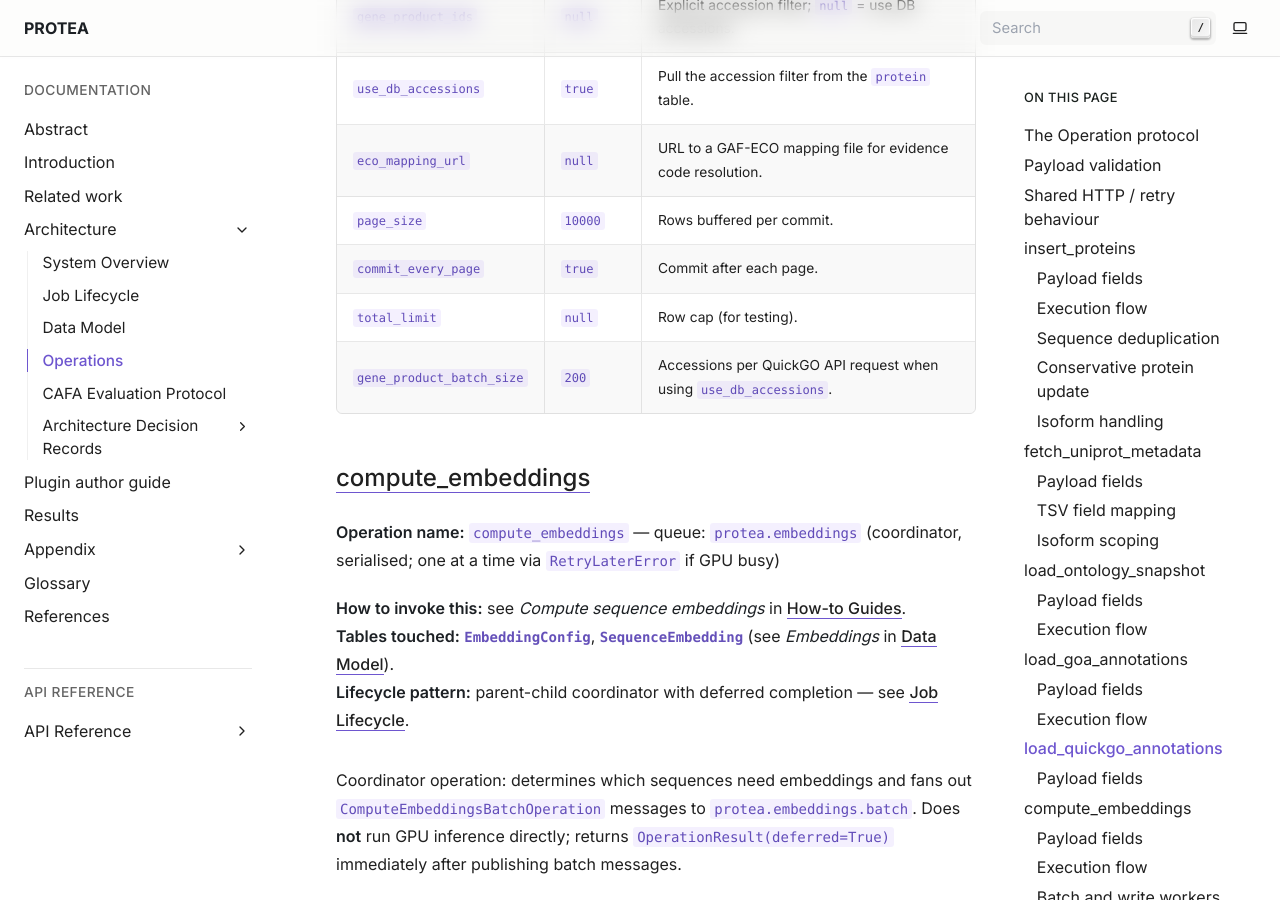
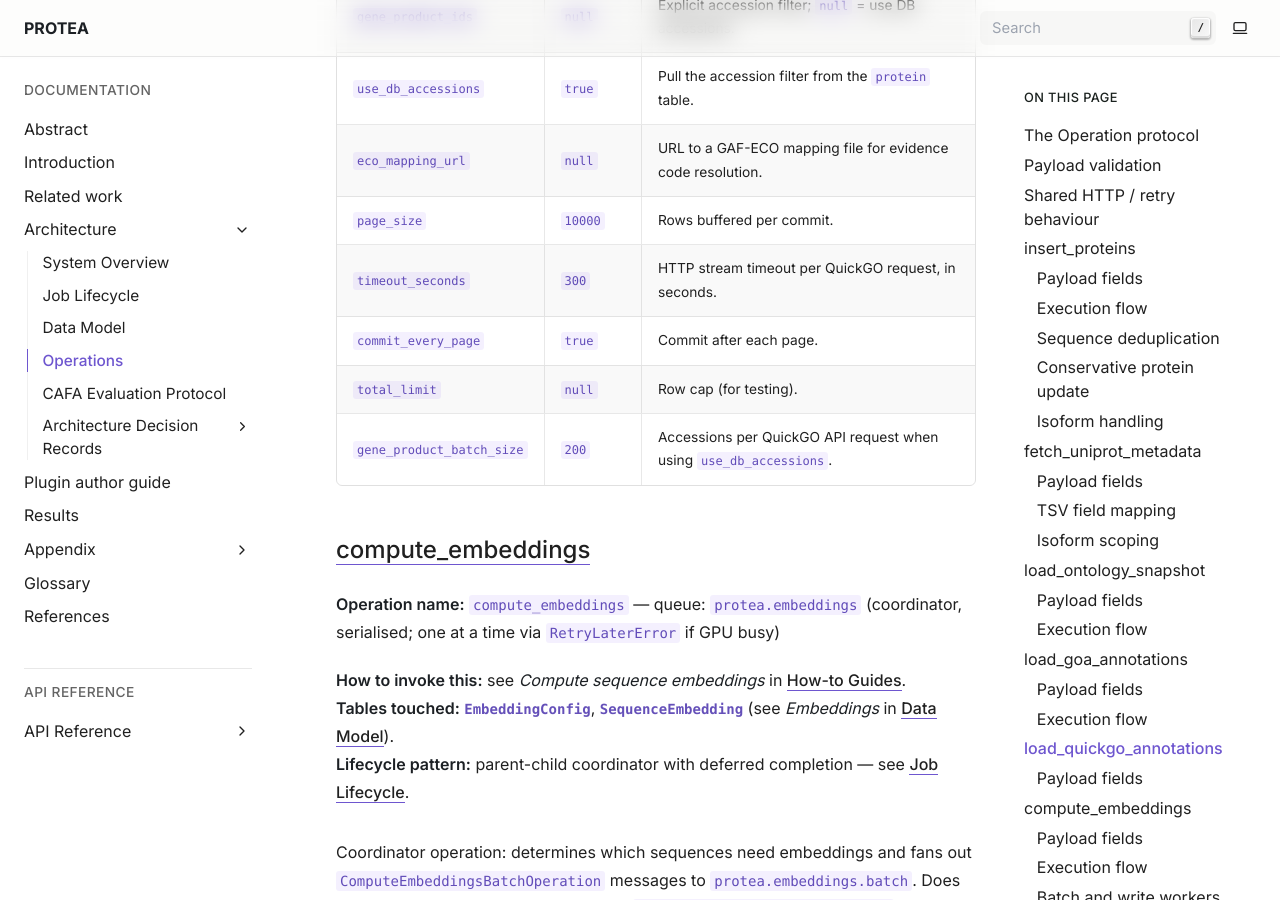
Before and after one commit to frapercan/PROTEA, a Sphinx documentation site: the page built from docs/source/architecture/operations.rst, in a window 1280 px wide and 900 px high, scrolled down 12706 px. Built offline with Sphinx 7.4.7, drawn with Linux system fonts in a browser that asks for light colours.

Commit message:
docs(operations): add missing timeout_seconds to load_quickgo_annotations table
`LoadQuickGOAnnotationsPayload`
(`protea/core/operations/load_quickgo_annotations.py:38-48`) defines
11 fields. The doc table listed 10 — missing `timeout_seconds`
(default `300`). Added it between `page_size` and
`commit_every_page` to mirror the contract's field order. The same
field is present and documented for `load_goa_annotations`; this
just brings the QuickGO entry up to parity.

Same theme as PRs #123 / #125 / #126 (payload tables out of sync
with Pydantic contracts).

`sphinx-build -W --keep-going -b html docs/source` succeeds with zero
warnings.

```diff
--- a/docs/source/architecture/operations.rst
+++ b/docs/source/architecture/operations.rst
@@ -463,6 +463,9 @@ Payload fields
    * - ``page_size``
      - ``10000``
      - Rows buffered per commit.
+   * - ``timeout_seconds``
+     - ``300``
+     - HTTP stream timeout per QuickGO request, in seconds.
    * - ``commit_every_page``
      - ``true``
      - Commit after each page.
```
